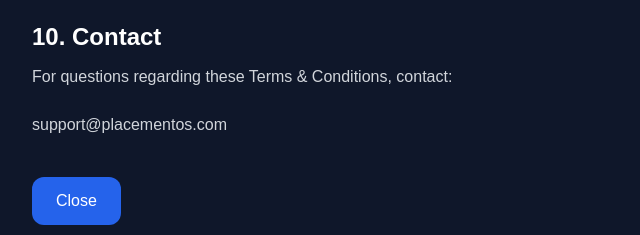
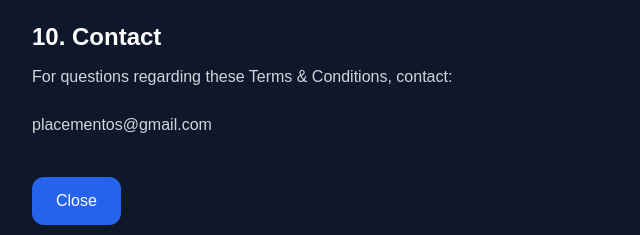
Before and after one commit to Amal7-creator/Placement-OS, a plain HTML site: page terms.html in a window 1280 px wide. Shown: the part 1419-1654 px from the top of the page, 192-832 px from the left. Drawn offline with nearby package versions, Linux system fonts and the light colour scheme.

```diff
--- a/terms.html
+++ b/terms.html
@@ -136,7 +136,7 @@ These Terms shall be governed by the laws of India.
 <p class="text-gray-300">
 For questions regarding these Terms & Conditions, contact:
 <br><br>
-support@placementos.com
+placementos@gmail.com
 </p>
 
 <div class="mt-10">
```
